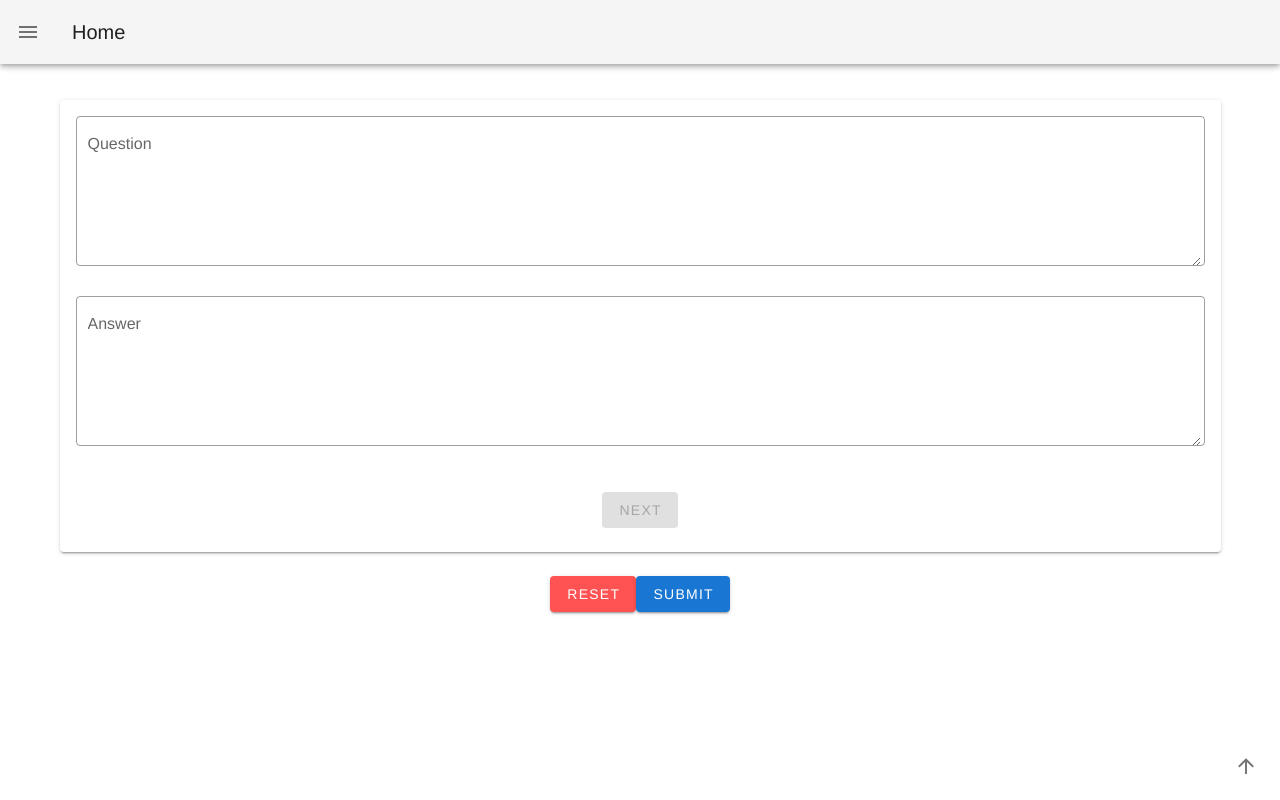
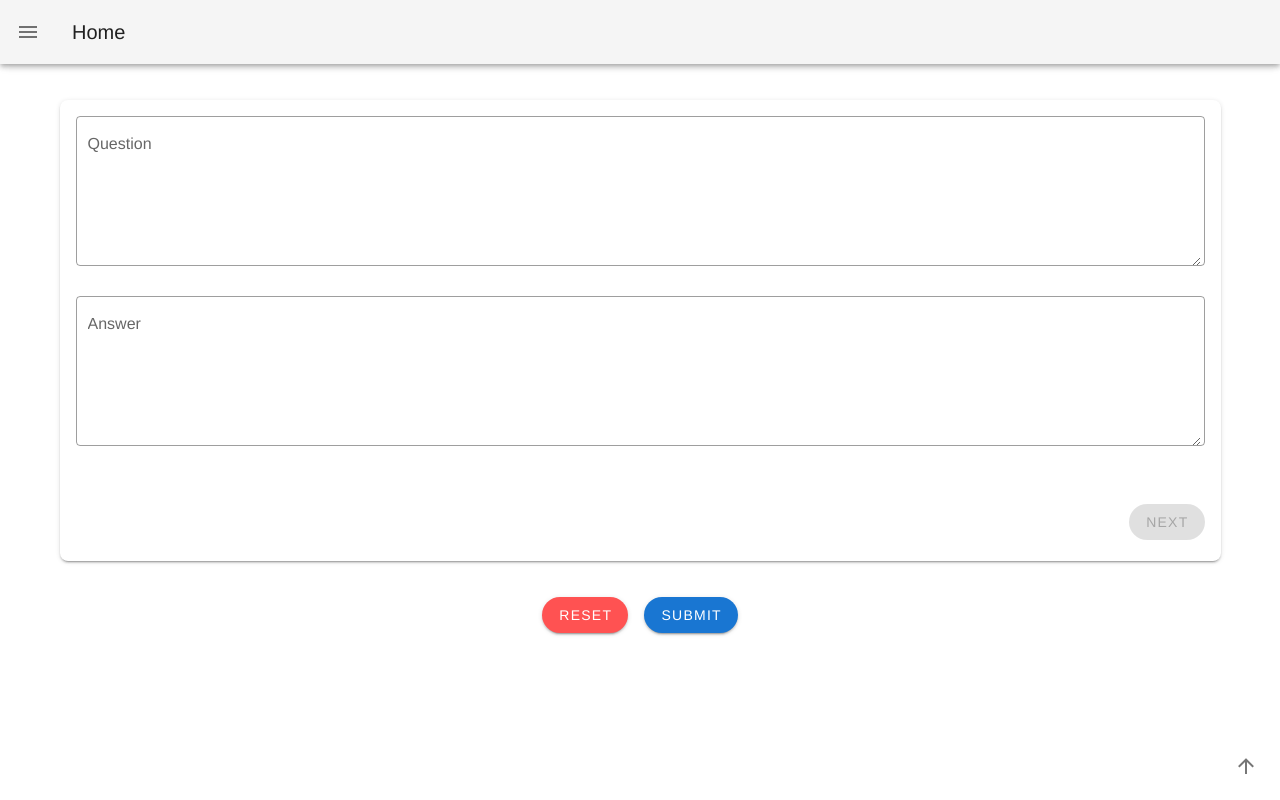
Before and after one commit to chessmadridista/contemdeep, a Vue app in the folder app/: page /#/ in a window 1280 px wide. Built offline with nearby package versions, Linux system fonts and the light colour scheme.

Commit message:
Make all the buttons rounded and improve their position.

```diff
--- a/app/src/components/Home.vue
+++ b/app/src/components/Home.vue
@@ -17,7 +17,7 @@
             </template>
         </v-snackbar>
         <v-card
-        class="pb-6 mb-6"
+        class="pb-6 mb-6 rounded-lg"
         v-for="exchange of exchanges"
         :key="exchange.exchangeID">
             <v-card-text>
@@ -42,34 +42,44 @@
                 >
                 </v-textarea>
             </v-card-text>
-            <div>
+            <v-container class="buttons--exchange">
                 <v-btn
+                absolute
+                left
+                rounded
                 color="error"
                 v-show="!exchange.submitted && exchange.exchangeID !== 0"
                 @click="previousStep()">
                     Previous
                 </v-btn>
                 <v-btn
+                absolute
+                right
+                rounded
                 color="primary"
                 v-show="!exchange.submitted"
                 :disabled="!exchange.valid"
                 @click="nextStep()">
                     Next
                 </v-btn>
-            </div>
+            </v-container>
         </v-card>
-        <div>
+        <v-container>
             <v-btn
             color="error"
+            class="mr-2"
+            rounded
             @click="reset()">
                 Reset
             </v-btn>
             <v-btn
             color="primary"
+            class="ml-2"
+            rounded
             @click="submit()">
                 Submit
             </v-btn>
-        </div>
+        </v-container>
         <v-btn
         fixed
         icon
@@ -216,3 +226,8 @@ export default {
     },
 }
 </script>
+<style lang="scss" scoped>
+.buttons--exchange {
+    height: 45px;
+}
+</style>
```
